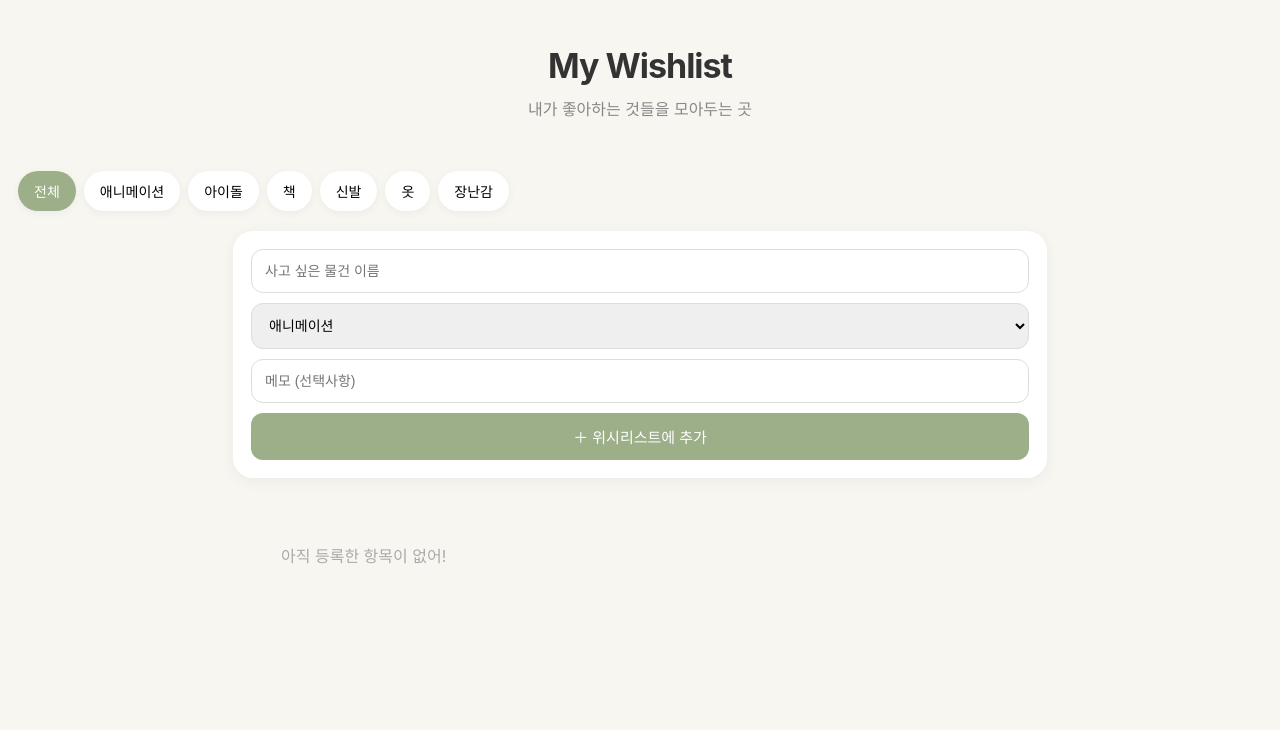
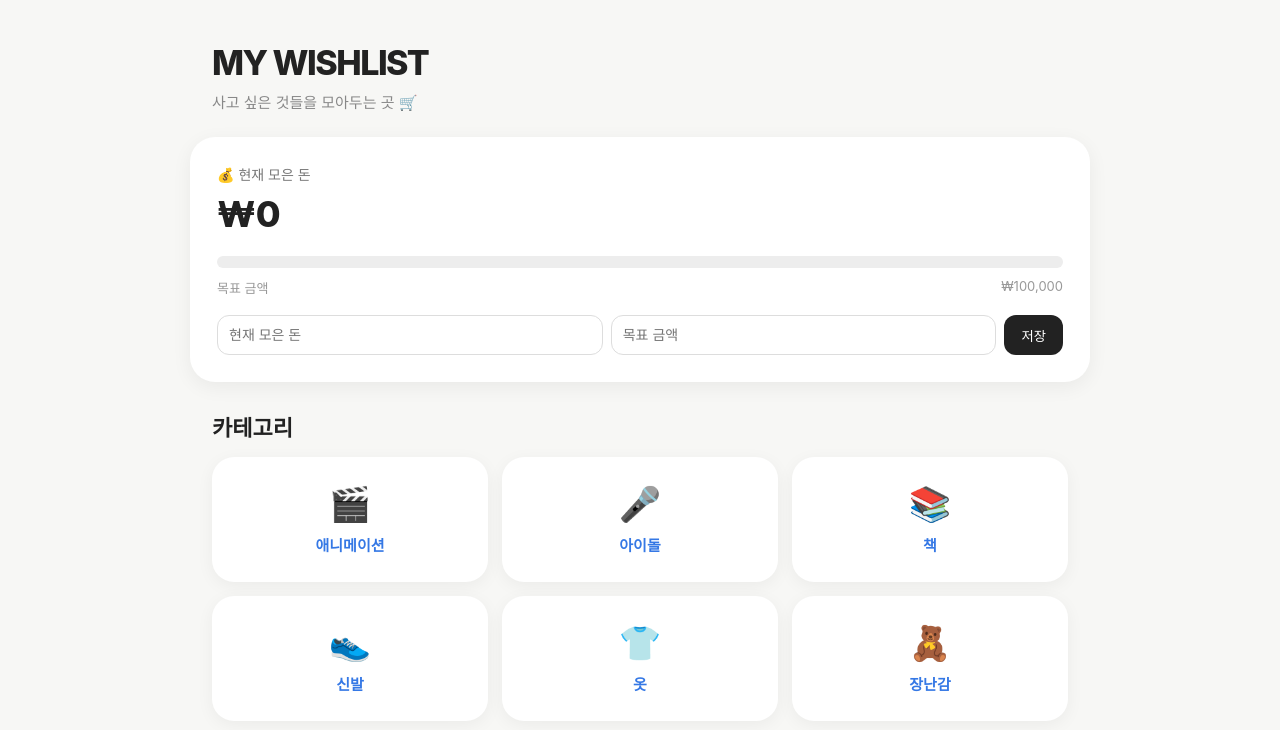
Before and after one commit to danhalim121225-png/wishlist, a plain HTML site: page index.html in a window 1280 px wide. Drawn offline with Linux system fonts and the light colour scheme.

Commit message:
Update index.html

```diff
--- a/index.html
+++ b/index.html
@@ -4,7 +4,7 @@
 <meta charset="UTF-8">
 <meta name="viewport" content="width=device-width, initial-scale=1.0">
 
-<title>My Wishlist</title>
+<title>MY WISHLIST</title>
 
 <style>
 * {
@@ -13,133 +13,287 @@
 
 body {
   margin: 0;
-  font-family: -apple-system, BlinkMacSystemFont, "Apple SD Gothic Neo",
-               "Noto Sans KR", sans-serif;
-  background: #f8f6f1;
-  color: #333;
+  background: #f7f7f5;
+  color: #222;
+  font-family:
+    -apple-system,
+    BlinkMacSystemFont,
+    "Apple SD Gothic Neo",
+    "Noto Sans KR",
+    sans-serif;
 }
 
 header {
-  padding: 45px 20px 25px;
-  text-align: center;
+  max-width: 900px;
+  margin: auto;
+  padding: 42px 22px 25px;
 }
 
-header h1 {
-  margin: 0;
+.logo {
   font-size: 34px;
-  letter-spacing: -1px;
+  font-weight: 800;
+  letter-spacing: -1.5px;
 }
 
-header p {
+.subtitle {
+  margin-top: 8px;
   color: #888;
+  font-size: 15px;
+}
+
+/* 돈 카드 */
+
+.money-card {
+  max-width: 900px;
+  margin: 0 auto 28px;
+  padding: 27px;
+  background: white;
+  border-radius: 25px;
+  box-shadow: 0 5px 20px rgba(0,0,0,0.06);
+}
+
+.money-title {
+  color: #777;
+  font-size: 14px;
+  margin-bottom: 8px;
+}
+
+.money {
+  font-size: 36px;
+  font-weight: 800;
+  margin-bottom: 20px;
+}
+
+.progress-background {
+  width: 100%;
+  height: 12px;
+  background: #ededed;
+  border-radius: 20px;
+  overflow: hidden;
+}
+
+.progress {
+  height: 100%;
+  width: 0%;
+  background: #a6b892;
+  border-radius: 20px;
+  transition: 0.3s;
+}
+
+.goal-row {
+  display: flex;
+  justify-content: space-between;
   margin-top: 10px;
+  color: #999;
+  font-size: 13px;
+}
+
+/* 돈 입력 */
+
+.money-settings {
+  margin-top: 18px;
+  display: flex;
+  gap: 8px;
+}
+
+.money-settings input {
+  flex: 1;
+  min-width: 0;
+  padding: 11px;
+  border: 1px solid #ddd;
+  border-radius: 12px;
+  font-size: 14px;
+}
+
+.money-settings button {
+  border: none;
+  background: #222;
+  color: white;
+  padding: 0 17px;
+  border-radius: 12px;
+}
+
+/* 카테고리 */
+
+.section {
+  max-width: 900px;
+  margin: 0 auto;
+  padding: 0 22px;
+}
+
+.section-title {
+  font-size: 22px;
+  font-weight: 750;
+  margin: 25px 0 15px;
 }
 
 .categories {
-  display: flex;
-  gap: 8px;
-  overflow-x: auto;
-  padding: 10px 18px 20px;
+  display: grid;
+  grid-template-columns: repeat(3, 1fr);
+  gap: 14px;
 }
 
 .category {
   border: none;
   background: white;
-  padding: 10px 16px;
-  border-radius: 20px;
-  white-space: nowrap;
+  border-radius: 22px;
+  min-height: 125px;
+  box-shadow: 0 4px 17px rgba(0,0,0,0.05);
+  cursor: pointer;
+  transition: 0.15s;
+}
+
+.category:active {
+  transform: scale(0.97);
+}
+
+.category .emoji {
+  display: block;
+  font-size: 34px;
+  margin-bottom: 10px;
+}
+
+.category .name {
+  color: #3578e5;
+  font-size: 15px;
+  font-weight: 600;
+}
+
+/* 목록 화면 */
+
+#categoryView {
+  display: none;
+}
+
+.back {
+  border: none;
+  background: white;
+  padding: 10px 15px;
+  border-radius: 12px;
   font-size: 14px;
   cursor: pointer;
-  box-shadow: 0 2px 8px rgba(0,0,0,0.05);
-}
-
-.category.active {
-  background: #9caf88;
-  color: white;
-}
-
-main {
-  max-width: 850px;
-  margin: auto;
-  padding: 0 18px 100px;
+  margin-bottom: 15px;
 }
 
 .add-box {
   background: white;
-  border-radius: 20px;
-  padding: 18px;
-  margin-bottom: 25px;
-  box-shadow: 0 3px 15px rgba(0,0,0,0.05);
+  border-radius: 22px;
+  padding: 20px;
+  box-shadow: 0 4px 17px rgba(0,0,0,0.05);
+  margin-bottom: 18px;
 }
 
 .add-box input,
 .add-box select {
   width: 100%;
   padding: 13px;
-  margin-bottom: 10px;
+  margin-bottom: 9px;
   border: 1px solid #ddd;
   border-radius: 12px;
   font-size: 14px;
+  background: white;
 }
 
 .add-box button {
   width: 100%;
+  padding: 13px;
   border: none;
-  padding: 13px;
   border-radius: 12px;
-  background: #9caf88;
+  background: #a6b892;
   color: white;
   font-size: 15px;
-  cursor: pointer;
+  font-weight: 600;
 }
 
-#list {
+/* 아이템 */
+
+.items {
   display: grid;
-  grid-template-columns: repeat(auto-fill, minmax(230px, 1fr));
-  gap: 15px;
+  grid-template-columns: repeat(2, 1fr);
+  gap: 14px;
 }
 
 .item {
   background: white;
-  border-radius: 18px;
-  padding: 17px;
-  box-shadow: 0 3px 15px rgba(0,0,0,0.05);
+  border-radius: 20px;
+  padding: 18px;
+  box-shadow: 0 4px 17px rgba(0,0,0,0.05);
 }
 
 .item h3 {
   margin: 0 0 8px;
-  font-size: 18px;
+  font-size: 17px;
 }
 
-.item .category-name {
-  display: inline-block;
-  background: #f0f2eb;
-  color: #728064;
-  padding: 4px 9px;
-  border-radius: 10px;
-  font-size: 12px;
+.price {
+  font-size: 16px;
+  font-weight: 700;
+  margin-bottom: 7px;
 }
 
-.item .memo {
-  color: #777;
+.memo {
+  color: #888;
   font-size: 13px;
-  margin-top: 10px;
+  line-height: 1.5;
+}
+
+.item-buttons {
+  display: flex;
+  gap: 7px;
+  margin-top: 13px;
+}
+
+.item-buttons button {
+  flex: 1;
+  border: none;
+  padding: 8px;
+  border-radius: 9px;
+  cursor: pointer;
+}
+
+.buy {
+  background: #edf3e8;
+  color: #657555;
 }
 
 .delete {
-  border: none;
   background: #f5eeee;
   color: #a66;
-  padding: 7px 10px;
-  border-radius: 9px;
-  margin-top: 12px;
-  cursor: pointer;
 }
 
 .empty {
   text-align: center;
+  padding: 45px 10px;
   color: #aaa;
-  padding: 40px 10px;
+}
+
+/* 모바일 */
+
+@media (max-width: 600px) {
+
+  header {
+    padding-top: 32px;
+  }
+
+  .logo {
+    font-size: 30px;
+  }
+
+  .categories {
+    grid-template-columns: repeat(2, 1fr);
+  }
+
+  .items {
+    grid-template-columns: 1fr;
+  }
+
+  .money-settings {
+    flex-direction: column;
+  }
+
+  .money-settings button {
+    padding: 12px;
+  }
 }
 </style>
 </head>
@@ -147,58 +301,235 @@ main {
 <body>
 
 <header>
-  <h1>My Wishlist</h1>
-  <p>내가 좋아하는 것들을 모아두는 곳</p>
+  <div class="logo">MY WISHLIST</div>
+  <div class="subtitle">사고 싶은 것들을 모아두는 곳 🛒</div>
 </header>
 
-<div class="categories">
-  <button class="category active" onclick="filterItems('전체', this)">전체</button>
-  <button class="category" onclick="filterItems('애니메이션', this)">애니메이션</button>
-  <button class="category" onclick="filterItems('아이돌', this)">아이돌</button>
-  <button class="category" onclick="filterItems('책', this)">책</button>
-  <button class="category" onclick="filterItems('신발', this)">신발</button>
-  <button class="category" onclick="filterItems('옷', this)">옷</button>
-  <button class="category" onclick="filterItems('장난감', this)">장난감</button>
+<!-- 돈 카드 -->
+
+<div class="money-card">
+
+  <div class="money-title">💰 현재 모은 돈</div>
+
+  <div class="money">
+    ₩<span id="savedMoney">0</span>
+  </div>
+
+  <div class="progress-background">
+    <div class="progress" id="progress"></div>
+  </div>
+
+  <div class="goal-row">
+    <span>목표 금액</span>
+    <span>₩<span id="goalMoney">100000</span></span>
+  </div>
+
+  <div class="money-settings">
+    <input
+      id="moneyInput"
+      type="number"
+      placeholder="현재 모은 돈"
+    >
+
+    <input
+      id="goalInput"
+      type="number"
+      placeholder="목표 금액"
+    >
+
+    <button onclick="saveMoney()">저장</button>
+  </div>
+
 </div>
 
-<main>
+<!-- 홈 -->
 
-  <div class="add-box">
-    <input id="itemName" type="text" placeholder="사고 싶은 물건 이름">
+<div id="home">
 
-    <select id="itemCategory">
-      <option>애니메이션</option>
-      <option>아이돌</option>
-      <option>책</option>
-      <option>신발</option>
-      <option>옷</option>
-      <option>장난감</option>
-    </select>
+  <div class="section">
 
-    <input id="itemMemo" type="text" placeholder="메모 (선택사항)">
+    <div class="section-title">카테고리</div>
 
-    <button onclick="addItem()">＋ 위시리스트에 추가</button>
+    <div class="categories">
+
+      <button class="category" onclick="openCategory('애니메이션')">
+        <span class="emoji">🎬</span>
+        <span class="name">애니메이션</span>
+      </button>
+
+      <button class="category" onclick="openCategory('아이돌')">
+        <span class="emoji">🎤</span>
+        <span class="name">아이돌</span>
+      </button>
+
+      <button class="category" onclick="openCategory('책')">
+        <span class="emoji">📚</span>
+        <span class="name">책</span>
+      </button>
+
+      <button class="category" onclick="openCategory('신발')">
+        <span class="emoji">👟</span>
+        <span class="name">신발</span>
+      </button>
+
+      <button class="category" onclick="openCategory('옷')">
+        <span class="emoji">👕</span>
+        <span class="name">옷</span>
+      </button>
+
+      <button class="category" onclick="openCategory('장난감')">
+        <span class="emoji">🧸</span>
+        <span class="name">장난감</span>
+      </button>
+
+    </div>
+
   </div>
 
-  <div id="list"></div>
+</div>
 
-</main>
+
+<!-- 카테고리 내부 -->
+
+<div id="categoryView">
+
+  <div class="section">
+
+    <button class="back" onclick="goHome()">← 카테고리로</button>
+
+    <div class="section-title" id="categoryTitle"></div>
+
+    <div class="add-box">
+
+      <input
+        id="itemName"
+        type="text"
+        placeholder="사고 싶은 물건 이름"
+      >
+
+      <input
+        id="itemPrice"
+        type="number"
+        placeholder="가격"
+      >
+
+      <input
+        id="itemMemo"
+        type="text"
+        placeholder="메모"
+      >
+
+      <button onclick="addItem()">
+        ＋ 위시리스트에 추가
+      </button>
+
+    </div>
+
+    <div class="items" id="items"></div>
+
+  </div>
+
+</div>
+
 
 <script>
 
-let items = JSON.parse(localStorage.getItem("myWishlist")) || [];
+let items = JSON.parse(localStorage.getItem("wishlistItems")) || [];
 
-let currentCategory = "전체";
+let savedMoney =
+  Number(localStorage.getItem("savedMoney")) || 0;
 
-function saveItems() {
-  localStorage.setItem("myWishlist", JSON.stringify(items));
+let goalMoney =
+  Number(localStorage.getItem("goalMoney")) || 100000;
+
+let currentCategory = "";
+
+
+/* 돈 */
+
+function updateMoney() {
+
+  document.getElementById("savedMoney").textContent =
+    savedMoney.toLocaleString();
+
+  document.getElementById("goalMoney").textContent =
+    goalMoney.toLocaleString();
+
+  let percent = 0;
+
+  if (goalMoney > 0) {
+    percent = Math.min(
+      (savedMoney / goalMoney) * 100,
+      100
+    );
+  }
+
+  document.getElementById("progress").style.width =
+    percent + "%";
 }
+
+
+function saveMoney() {
+
+  const money =
+    Number(document.getElementById("moneyInput").value);
+
+  const goal =
+    Number(document.getElementById("goalInput").value);
+
+  if (!isNaN(money)) {
+    savedMoney = money;
+  }
+
+  if (!isNaN(goal) && goal > 0) {
+    goalMoney = goal;
+  }
+
+  localStorage.setItem("savedMoney", savedMoney);
+  localStorage.setItem("goalMoney", goalMoney);
+
+  document.getElementById("moneyInput").value = "";
+  document.getElementById("goalInput").value = "";
+
+  updateMoney();
+}
+
+
+/* 카테고리 */
+
+function openCategory(category) {
+
+  currentCategory = category;
+
+  document.getElementById("home").style.display = "none";
+  document.getElementById("categoryView").style.display = "block";
+
+  document.getElementById("categoryTitle").textContent =
+    category;
+
+  renderItems();
+}
+
+
+function goHome() {
+
+  document.getElementById("categoryView").style.display = "none";
+  document.getElementById("home").style.display = "block";
+}
+
+
+/* 아이템 추가 */
 
 function addItem() {
 
-  const name = document.getElementById("itemName").value.trim();
-  const category = document.getElementById("itemCategory").value;
-  const memo = document.getElementById("itemMemo").value.trim();
+  const name =
+    document.getElementById("itemName").value.trim();
+
+  const price =
+    Number(document.getElementById("itemPrice").value) || 0;
+
+  const memo =
+    document.getElementById("itemMemo").value.trim();
 
   if (!name) {
     alert("물건 이름을 입력해줘!");
@@ -206,68 +537,64 @@ function addItem() {
   }
 
   items.push({
+
     id: Date.now(),
+
     name: name,
-    category: category,
-    memo: memo
+
+    price: price,
+
+    memo: memo,
+
+    category: currentCategory
+
   });
 
-  saveItems();
+  localStorage.setItem(
+    "wishlistItems",
+    JSON.stringify(items)
+  );
 
   document.getElementById("itemName").value = "";
+  document.getElementById("itemPrice").value = "";
   document.getElementById("itemMemo").value = "";
 
   renderItems();
 }
 
-function deleteItem(id) {
 
-  items = items.filter(item => item.id !== id);
-
-  saveItems();
-  renderItems();
-}
-
-function filterItems(category, button) {
-
-  currentCategory = category;
-
-  document.querySelectorAll(".category").forEach(btn => {
-    btn.classList.remove("active");
-  });
-
-  button.classList.add("active");
-
-  renderItems();
-}
+/* 아이템 표시 */
 
 function renderItems() {
 
-  const list = document.getElementById("list");
+  const box =
+    document.getElementById("items");
 
-  let filtered = items;
-
-  if (currentCategory !== "전체") {
-    filtered = items.filter(item => item.category === currentCategory);
-  }
+  const filtered =
+    items.filter(
+      item => item.category === currentCategory
+    );
 
   if (filtered.length === 0) {
-    list.innerHTML = `
+
+    box.innerHTML = `
       <div class="empty">
-        아직 등록한 항목이 없어!
+        아직 등록한 물건이 없어!
       </div>
     `;
+
     return;
   }
 
-  list.innerHTML = filtered.map(item => `
+  box.innerHTML = filtered.map(item => `
+
     <div class="item">
 
       <h3>${escapeHTML(item.name)}</h3>
 
-      <span class="category-name">
-        ${escapeHTML(item.category)}
-      </span>
+      <div class="price">
+        ₩${item.price.toLocaleString()}
+      </div>
 
       ${
         item.memo
@@ -275,13 +602,65 @@ function renderItems() {
         : ""
       }
 
-      <button class="delete" onclick="deleteItem(${item.id})">
-        삭제
-      </button>
+      <div class="item-buttons">
+
+        <button
+          class="buy"
+          onclick="markBought(${item.id})">
+          ✓ 구매함
+        </button>
+
+        <button
+          class="delete"
+          onclick="deleteItem(${item.id})">
+          삭제
+        </button>
+
+      </div>
 
     </div>
+
   `).join("");
 }
+
+
+/* 구매 완료 */
+
+function markBought(id) {
+
+  const item =
+    items.find(item => item.id === id);
+
+  if (!item) return;
+
+  item.bought = true;
+
+  localStorage.setItem(
+    "wishlistItems",
+    JSON.stringify(items)
+  );
+
+  renderItems();
+}
+
+
+/* 삭제 */
+
+function deleteItem(id) {
+
+  items =
+    items.filter(item => item.id !== id);
+
+  localStorage.setItem(
+    "wishlistItems",
+    JSON.stringify(items)
+  );
+
+  renderItems();
+}
+
+
+/* HTML 안전 처리 */
 
 function escapeHTML(text) {
 
@@ -293,7 +672,8 @@ function escapeHTML(text) {
     .replaceAll("'", "&#039;");
 }
 
-renderItems();
+
+updateMoney();
 
 </script>
 
```
